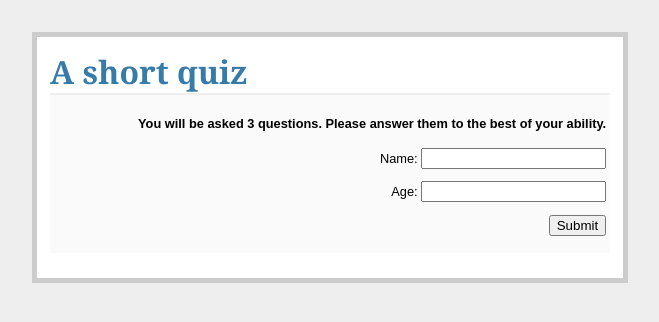
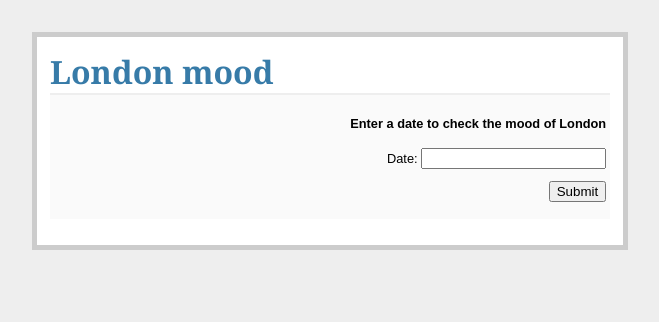
Before and after one commit to pedvide/London_mood, a Flask app: page /index in a window 1280 px wide. Shown: the top 322 px of the page, without its empty margins (310-969 px from the left). Run offline with Flask 2, Linux system fonts and the light colour scheme.

Commit message:
updated web app

```diff
--- a/application.py
+++ b/application.py
@@ -4,12 +4,7 @@ app = Flask(__name__)
 
 app.vars={}
 
-app.questions = [0,]*3
-app.questions[0] = ('How many eyes do you have?', '1','2','3')
-app.questions[1] = ('Which fruit do you like best?', 'banana','mango','pineapple')
-app.questions[2] = ('Do you like cupcakes?', 'yes','no','maybe')
-
-app.nquestions=len(app.questions)
+mood = 'Good'
 
 @app.route('/', methods=['GET', 'POST'])
 def main():
@@ -18,52 +13,16 @@ def main():
 
 @app.route('/index', methods=['GET', 'POST'])
 def first_page():
-    nquestions = app.nquestions
     if request.method == 'GET':
-        return render_template('userinfo.html', num=nquestions)
+        return render_template('userinfo.html')
     else:
-        app.vars['name'] = request.form['name']
-        app.vars['age'] = request.form['age']
-
-        with open('{}_{}.txt'.format(app.vars['name'], app.vars['age']), 'w') as f:
-            f.write('Name: {}\n'.format(app.vars['name']))
-            f.write('Age: {}\n\n'.format(app.vars['age']))
-
-        return redirect('/main')
+        app.vars['date'] = request.form['date']
+        return redirect('/result')
 
 
-
-@app.route('/main')
-def main_func():
-    if app.questions:
-        return redirect('/next')
-    else:
-        return render_template('end.html')
-
-@app.route('/next', methods=['GET'])
-def next_get_question(): #remember the function name does not need to match the URL
-    # for clarity (temp variables)
-    n = app.nquestions - len(app.questions) + 1
-    question = app.questions.pop()
-    q_text = question[0]
-    a1, a2, a3 = question[1:]
-
-    # save the current question key
-    app.currentq = q_text
-
-    return render_template('layout.html', num=n, question=q_text, ans1=a1, ans2=a2, ans3=a3)
-
-@app.route('/next', methods=['POST'])
-def next_post_question():  #can't have two functions with the same name
-    # Here, we will collect data from the user.
-    # Then, we return to the main function, so it can tell us whether to
-    # display another question page, or to show the end page.
-
-    with open('{}_{}.txt'.format(app.vars['name'], app.vars['age']), 'a') as f: #a is for append
-        f.write('{}\n'.format(app.currentq))
-        f.write('{}\n\n'.format(request.form['answer_from_layout'])) #this was the 'name' on layout.html!
-
-    return redirect('/main')
+@app.route('/results')
+def show_result():
+    return render_template('results.html', mood=mood)
 
 if __name__ == "__main__":
-    app.run(debug=True)
+    app.run()
--- a/london_mood.py
+++ b/london_mood.py
@@ -17,6 +17,7 @@ import wolframalpha
 from textblob import TextBlob
 
 import re
+
 
 def daterange(start_date, end_date):
     for n in range(int((end_date - start_date).days)):
--- a/templates/end.html
+++ b/templates/results.html
@@ -1,11 +1,11 @@
 <!doctype html>
-<title>A short quiz</title>
+<title>London mood</title>
 <link rel=stylesheet type=text/css href='{{ url_for('static',filename='style.css')}}'>
 <div class=page>
-  <h1>A short quiz</h1>
+  <h1>London mood</h1>
   <div class=metanav>
     <h4>
-      Thank you for participating!
+      {{mood}}
     </h4>
   </div>
 </div>
--- a/templates/userinfo.html
+++ b/templates/userinfo.html
@@ -1,23 +1,18 @@
 <!doctype html>
-<title>A short quiz</title>
+<title>London mood</title>
 <link rel=stylesheet type=text/css href='{{ url_for('static', filename='style.css')}}'>
 <div class=page>
-  <h1>A short quiz</h1>
+  <h1>London mood</h1>
   <div class=metanav>
 
     <h4>
-      You will be asked {{num}} questions.
-      Please answer them to the best of your ability.
+      Enter a date to check the mood of London
     </h4>
 
     <form id='userinfoform' method='post' action='index' >
       <p>
-    Name: <input type='text' name='name' />
+    Date: <input type='text' name='date' />
       </p>
-      <p>
-    Age: <input type='text' name='age' />
-      </p>
-      <p>
     <input type='submit' value='Submit' />
       </p>
     </form>
```
Also changed, not shown: templates/layout.html (deleted, +0 -26 lines).
